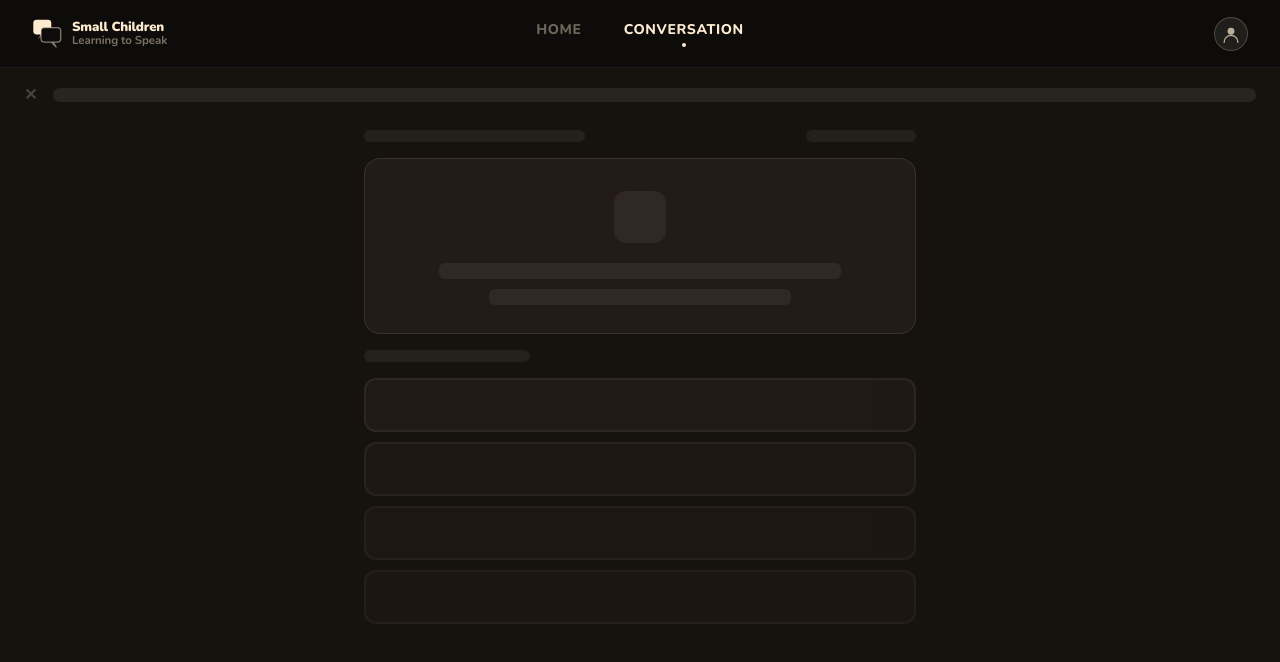
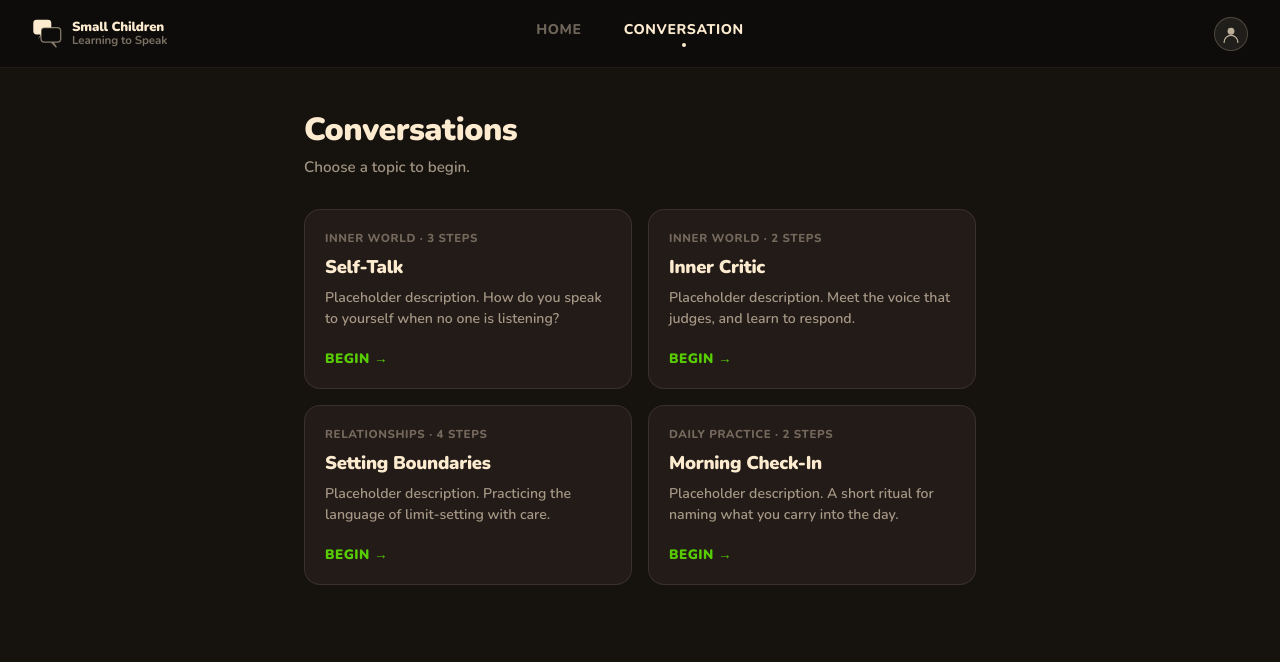
Before and after one commit to JeffWR/Bilingo, a SvelteKit app: page /conversation in a window 1280 px wide. Shown: the top 662 px of the page. Built offline with nearby package versions, Linux system fonts and the light colour scheme.

Commit message:
Builds conversation topic selection hub

```diff
--- /dev/null
+++ b/src/lib/data/conversations.ts
@@ -0,0 +1,39 @@
+// ─────────────────────────────────────────────
+// Conversation catalog
+// Shown on the /conversation selection hub.
+// Each id must map to an entry in src/lib/api/conversation.ts
+// ─────────────────────────────────────────────
+
+export interface ConversationItem {
+	id: string;
+	title: string;
+	description: string;
+	tag: string;
+}
+
+export const conversations: ConversationItem[] = [
+	{
+		id: 'self-talk',
+		title: 'Self-Talk',
+		description: 'Placeholder description. How do you speak to yourself when no one is listening?',
+		tag: 'Inner World · 3 steps'
+	},
+	{
+		id: 'inner-critic',
+		title: 'Inner Critic',
+		description: 'Placeholder description. Meet the voice that judges, and learn to respond.',
+		tag: 'Inner World · 2 steps'
+	},
+	{
+		id: 'boundaries',
+		title: 'Setting Boundaries',
+		description: 'Placeholder description. Practicing the language of limit-setting with care.',
+		tag: 'Relationships · 4 steps'
+	},
+	{
+		id: 'morning-check',
+		title: 'Morning Check-In',
+		description: 'Placeholder description. A short ritual for naming what you carry into the day.',
+		tag: 'Daily Practice · 2 steps'
+	}
+];
--- a/src/routes/conversation/+page.svelte
+++ b/src/routes/conversation/+page.svelte
@@ -1,41 +1,27 @@
+<script lang="ts">
+	import { conversations } from '$lib/data/conversations';
+</script>
+
 <div class="shell">
 
-	<!-- Top Bar -->
-	<div class="top-bar">
-		<a href="/" class="close-btn">✕</a>
-		<div class="progress-wrap">
-			<div class="progress-bar"></div>
-		</div>
+	<div class="header">
+		<h1 class="title">Conversations</h1>
+		<p class="subtitle">Choose a topic to begin.</p>
 	</div>
 
-	<!-- Main -->
-	<div class="view">
+	<div class="grid">
+		{#each conversations as item}
+			<a href="/conversation/{item.id}" class="card">
+				<div class="card-inner">
+					<p class="card-tag">{item.tag}</p>
+					<h2 class="card-title">{item.title}</h2>
+					<p class="card-desc">{item.description}</p>
+				</div>
+				<span class="card-cta">Begin →</span>
+			</a>
+		{/each}
+	</div>
 
-		<!-- Step label placeholders -->
-		<div class="step-label">
-			<div class="ph ph--sm ph--w40"></div>
-			<div class="ph ph--sm ph--w20"></div>
-		</div>
-
-		<!-- Interaction card placeholder -->
-		<div class="card">
-			<div class="card-icon-ph"></div>
-			<div class="ph ph--md ph--w80" style="margin: 0 auto 10px;"></div>
-			<div class="ph ph--md ph--w60" style="margin: 0 auto;"></div>
-		</div>
-
-		<!-- Prompt placeholder -->
-		<div class="ph ph--sm ph--w30"></div>
-
-		<!-- Choice chips placeholders -->
-		<div class="choices">
-			<div class="chip-ph"></div>
-			<div class="chip-ph"></div>
-			<div class="chip-ph"></div>
-			<div class="chip-ph"></div>
-		</div>
-
-	</div>
 </div>
 
 <style>
@@ -45,124 +31,102 @@
 		display: flex;
 		flex-direction: column;
 		background: var(--bg-page);
+		max-width: 720px;
+		width: 100%;
+		margin: 0 auto;
+		padding: var(--page-padding-y) var(--page-padding-x) 60px;
+		gap: 32px;
 	}
 
-	/* ── Top Bar ────────────────────────────── */
-	.top-bar {
+	/* ── Header ─────────────────────────────── */
+	.header {
 		display: flex;
-		align-items: center;
-		gap: 16px;
-		padding: 16px 24px;
+		flex-direction: column;
+		gap: 6px;
 	}
 
-	.close-btn {
-		font-size: 1rem;
+	.title {
+		font-size: 2rem;
 		font-weight: 900;
-		color: var(--text-dim);
-		flex-shrink: 0;
-		transition: color 0.15s ease;
+		color: var(--text);
+		letter-spacing: -0.5px;
 	}
 
-	.close-btn:hover {
-		color: var(--text);
+	.subtitle {
+		font-size: 0.95rem;
+		font-weight: 600;
+		color: var(--text-secondary);
 	}
 
-	.progress-wrap {
-		flex: 1;
-		height: 14px;
-		background: var(--border-ph);
-		border-radius: var(--radius-pill);
-		overflow: hidden;
-	}
-
-	.progress-bar {
-		height: 100%;
-		width: 0%;
-		background: var(--border-ph);
-		border-radius: var(--radius-pill);
-	}
-
-	/* ── View ───────────────────────────────── */
-	.view {
-		flex: 1;
-		display: flex;
-		flex-direction: column;
-		max-width: 600px;
-		width: 100%;
-		margin: 0 auto;
-		padding: 8px 24px 40px;
+	/* ── Grid ───────────────────────────────── */
+	.grid {
+		display: grid;
+		grid-template-columns: repeat(2, 1fr);
 		gap: 16px;
-	}
-
-	/* ── Generic placeholder block ──────────── */
-	.ph {
-		background: var(--border-ph);
-		border-radius: var(--radius-sm);
-		animation: pulse 1.8s ease-in-out infinite;
-	}
-
-	.ph--sm  { height: 12px; }
-	.ph--md  { height: 16px; }
-	.ph--w20 { width: 20%; }
-	.ph--w30 { width: 30%; }
-	.ph--w40 { width: 40%; }
-	.ph--w60 { width: 60%; }
-	.ph--w80 { width: 80%; }
-
-	/* ── Step label ─────────────────────────── */
-	.step-label {
-		display: flex;
-		justify-content: space-between;
-		align-items: center;
 	}
 
 	/* ── Card ───────────────────────────────── */
 	.card {
-		background: var(--bg-card);
-		border-radius: var(--radius-card);
-		padding: 32px 24px 28px;
-		border: 1.5px solid var(--border);
 		display: flex;
 		flex-direction: column;
-		align-items: stretch;
+		justify-content: space-between;
+		background: var(--bg-card);
+		border: 1.5px solid var(--border);
+		border-radius: var(--radius-card);
+		padding: 20px;
+		gap: 20px;
+		transition:
+			transform 0.15s ease,
+			box-shadow 0.15s ease,
+			border-color 0.15s ease;
+		cursor: pointer;
 	}
 
-	.card-icon-ph {
-		width: 52px;
-		height: 52px;
-		background: var(--border-ph);
-		border-radius: var(--radius-btn);
-		margin: 0 auto 20px;
-		animation: pulse 1.8s ease-in-out infinite;
+	.card:hover {
+		transform: translateY(-3px);
+		box-shadow: var(--shadow-card-hover);
+		border-color: var(--text-dim);
 	}
 
-	/* ── Choice chips ───────────────────────── */
-	.choices {
+	.card-inner {
 		display: flex;
 		flex-direction: column;
-		gap: 10px;
+		gap: 8px;
 	}
 
-	.chip-ph {
-		height: 54px;
-		background: var(--bg-card);
-		border: 2px solid var(--border-ph);
-		border-radius: var(--radius-chip);
-		animation: pulse 1.8s ease-in-out infinite;
+	.card-tag {
+		font-size: 0.72rem;
+		font-weight: 800;
+		text-transform: uppercase;
+		letter-spacing: 0.6px;
+		color: var(--text-muted);
 	}
 
-	.chip-ph:nth-child(2) { animation-delay: 0.15s; }
-	.chip-ph:nth-child(3) { animation-delay: 0.3s;  }
-	.chip-ph:nth-child(4) { animation-delay: 0.45s; }
+	.card-title {
+		font-size: 1.15rem;
+		font-weight: 900;
+		color: var(--text);
+		letter-spacing: -0.3px;
+	}
 
-	/* ── Pulse animation ────────────────────── */
-	@keyframes pulse {
-		0%, 100% { opacity: 1; }
-		50%       { opacity: 0.5; }
+	.card-desc {
+		font-size: 0.88rem;
+		font-weight: 600;
+		color: var(--text-secondary);
+		line-height: 1.5;
+	}
+
+	.card-cta {
+		font-size: 0.85rem;
+		font-weight: 900;
+		color: var(--accent);
+		text-transform: uppercase;
+		letter-spacing: 0.4px;
 	}
 
 	/* ── Responsive ─────────────────────────── */
 	@media (max-width: 600px) {
-		.view { padding: 8px 16px 40px; }
+		.shell { padding: 24px var(--page-padding-x) 48px; }
+		.grid { grid-template-columns: 1fr; }
 	}
 </style>
```
